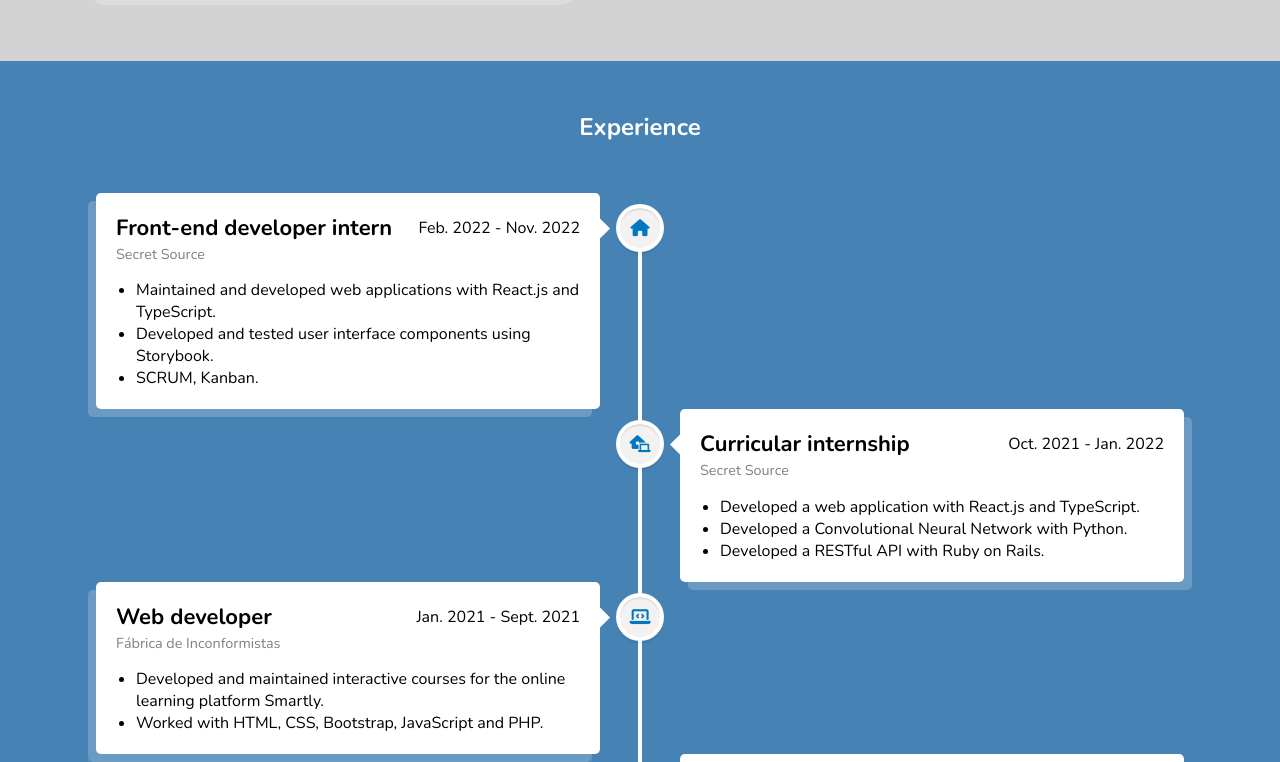
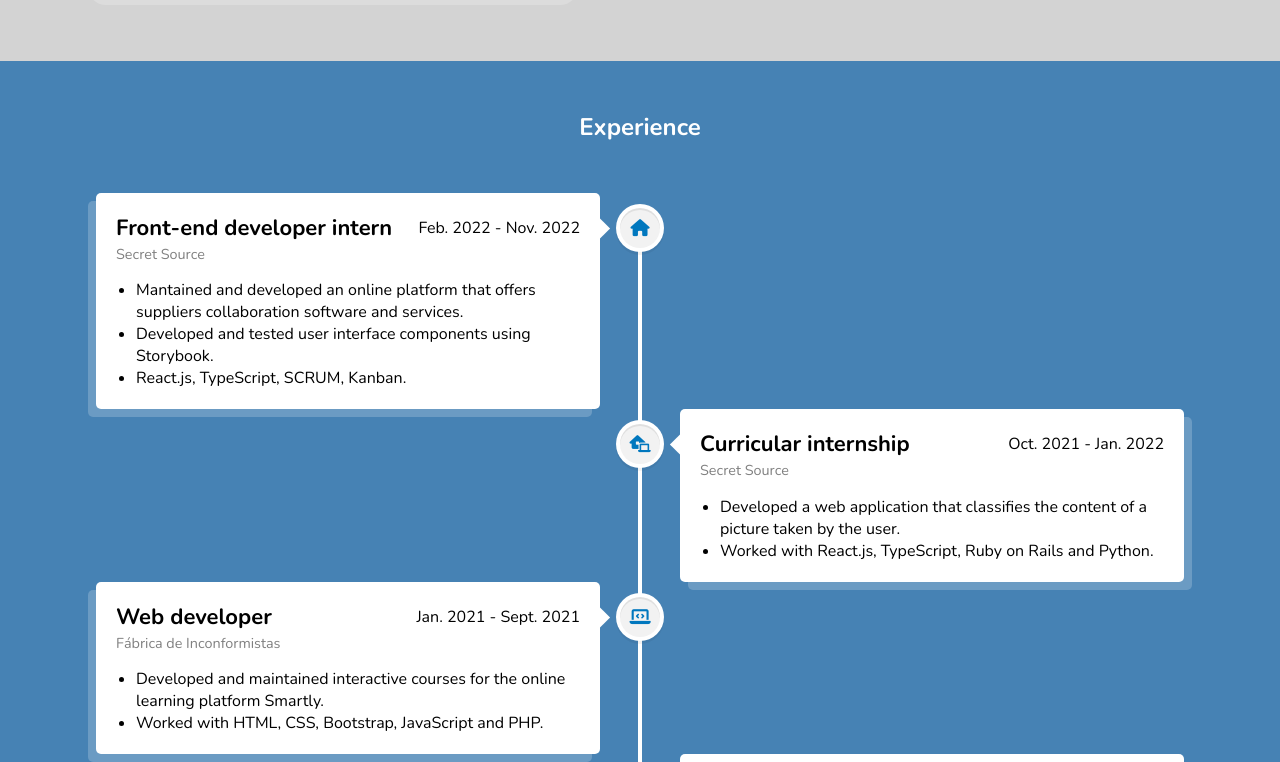
Before and after one commit to Fabbeiru/Portfolio, a plain HTML site: page index.html in a window 1280 px wide. Shown: the part 589-1351 px from the top of the page. Drawn offline with nearby package versions, Linux system fonts and the light colour scheme.

Commit message:
Update work experience jobs descriptions.

```diff
--- a/index.html
+++ b/index.html
@@ -128,9 +128,9 @@
                         </div>
                         <span class="company-name">Secret Source</span>
                         <ul class="description">
-                            <li>Maintained and developed web applications with React.js and TypeScript.</li>
+                            <li>Mantained and developed an online platform that offers suppliers collaboration software and services.</li>
                             <li>Developed and tested user interface components using Storybook.</li>
-                            <li>SCRUM, Kanban.</li>
+                            <li>React.js, TypeScript, SCRUM, Kanban.</li>
                         </ul>
                     </section>
                 </div>
@@ -143,9 +143,8 @@
                         </div>
                         <span class="company-name">Secret Source</span>
                         <ul class="description">
-                            <li>Developed a web application with React.js and TypeScript.</li>
-                            <li>Developed a Convolutional Neural Network with Python.</li>
-                            <li>Developed a RESTful API with Ruby on Rails.</li>
+                            <li>Developed a web application that classifies the content of a picture taken by the user.</li>
+                            <li>Worked with React.js, TypeScript, Ruby on Rails and Python.</li>
                         </ul>
                     </section>
                 </div>
```
